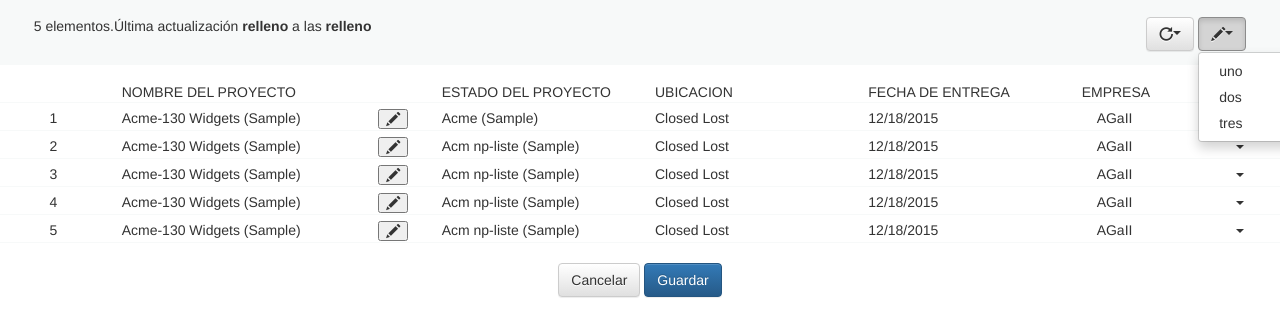
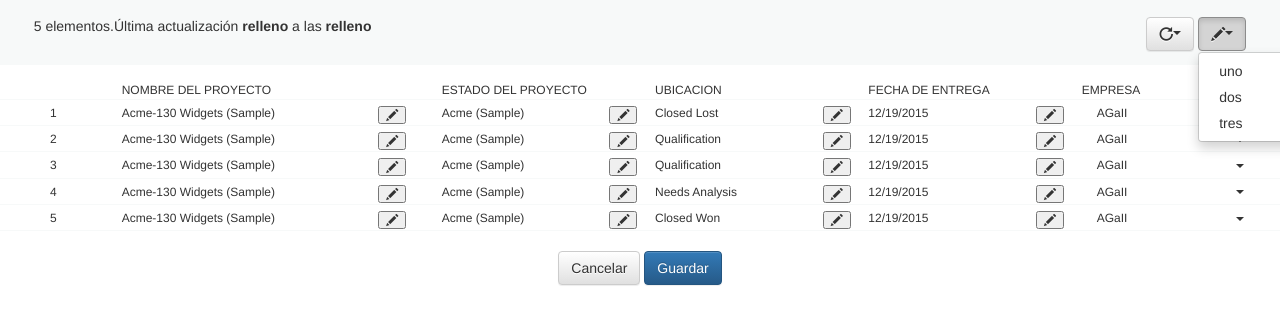
Before and after one commit to cilenedv/vivaGyM, a plain HTML site: page index.html in a window 1280 px wide. Both pictures are taken after a click on the button 1222 px from the left and 111 px from the top of the page. Shown: the part 78-414 px from the top of the page. Drawn offline with nearby package versions, Linux system fonts and the light colour scheme.

Commit message:
añadiendo botones

```diff
--- a/css/main.css
+++ b/css/main.css
@@ -22,6 +22,7 @@ span.caret.drop-list-ent {
 
 .celdas-lista-ent{
 	padding-top: 1%;
+	font-size: 12px;
 }
 
 
--- a/index.html
+++ b/index.html
@@ -79,9 +79,30 @@
 						<button class="glyphicon glyphicon-pencil"></button>
 					</div>
 				</div>
-				<div class="col-md-2">Acme (Sample)</div>
-				<div class="col-md-2">Closed Lost</div>
-				<div class="col-md-2">12/18/2015</div>
+				<div class="col-md-2">
+					<div class="col-md-10 np-list">
+						Acme (Sample)
+					</div>
+					<div class="col-md-2 lap-editor edit-hidden">
+						<button class="glyphicon glyphicon-pencil"></button>
+					</div>
+				</div>
+				<div class="col-md-2">
+					<div class="col-md-10 np-list">
+						Closed Lost
+					</div>
+					<div class="col-md-2 lap-editor edit-hidden">
+						<button class="glyphicon glyphicon-pencil"></button>
+					</div>
+				</div>
+				<div class="col-md-2">
+					<div class="col-md-10 np-list">
+						12/19/2015
+					</div>
+					<div class="col-md-2 lap-editor edit-hidden">
+						<button class="glyphicon glyphicon-pencil"></button>
+					</div>
+				</div>
 				<div class="col-md-2">
 					<div class="col-md-9">
 						AGaII
@@ -101,9 +122,30 @@
 						<button class="glyphicon glyphicon-pencil"></button>
 					</div>
 				</div>
-				<div class="col-md-2">Acm np-liste (Sample)</div>
-				<div class="col-md-2">Closed Lost</div>
-				<div class="col-md-2">12/18/2015</div>
+				<div class="col-md-2">
+					<div class="col-md-10 np-list">
+						Acme (Sample)
+					</div>
+					<div class="col-md-2 lap-editor edit-hidden">
+						<button class="glyphicon glyphicon-pencil"></button>
+					</div>
+				</div>
+				<div class="col-md-2">
+					<div class="col-md-10 np-list">
+						Qualification
+					</div>
+					<div class="col-md-2 lap-editor edit-hidden">
+						<button class="glyphicon glyphicon-pencil"></button>
+					</div>
+				</div>
+				<div class="col-md-2">
+					<div class="col-md-10 np-list">
+						12/19/2015
+					</div>
+					<div class="col-md-2 lap-editor edit-hidden">
+						<button class="glyphicon glyphicon-pencil"></button>
+					</div>
+				</div>
 				<div class="col-md-2">
 					<div class="col-md-9">
 						AGaII
@@ -123,9 +165,30 @@
 						<button class="glyphicon glyphicon-pencil"></button>
 					</div>
 				</div>
-				<div class="col-md-2">Acm np-liste (Sample)</div>
-				<div class="col-md-2">Closed Lost</div>
-				<div class="col-md-2">12/18/2015</div>
+				<div class="col-md-2">
+					<div class="col-md-10 np-list">
+						Acme (Sample)
+					</div>
+					<div class="col-md-2 lap-editor edit-hidden">
+						<button class="glyphicon glyphicon-pencil"></button>
+					</div>
+				</div>
+				<div class="col-md-2">
+					<div class="col-md-10 np-list">
+						Qualification
+					</div>
+					<div class="col-md-2 lap-editor edit-hidden">
+						<button class="glyphicon glyphicon-pencil"></button>
+					</div>
+				</div>
+				<div class="col-md-2">
+					<div class="col-md-10 np-list">
+						12/19/2015
+					</div>
+					<div class="col-md-2 lap-editor edit-hidden">
+						<button class="glyphicon glyphicon-pencil"></button>
+					</div>
+				</div>
 				<div class="col-md-2">
 					<div class="col-md-9">
 						AGaII
@@ -145,9 +208,30 @@
 						<button class="glyphicon glyphicon-pencil"></button>
 					</div>
 				</div>
-				<div class="col-md-2">Acm np-liste (Sample)</div>
-				<div class="col-md-2">Closed Lost</div>
-				<div class="col-md-2">12/18/2015</div>
+				<div class="col-md-2">
+					<div class="col-md-10 np-list">
+						Acme (Sample)
+					</div>
+					<div class="col-md-2 lap-editor edit-hidden">
+						<button class="glyphicon glyphicon-pencil"></button>
+					</div>
+				</div>
+				<div class="col-md-2">
+					<div class="col-md-10 np-list">
+						Needs Analysis
+					</div>
+					<div class="col-md-2 lap-editor edit-hidden">
+						<button class="glyphicon glyphicon-pencil"></button>
+					</div>
+				</div>
+				<div class="col-md-2">
+					<div class="col-md-10 np-list">
+						12/19/2015
+					</div>
+					<div class="col-md-2 lap-editor edit-hidden">
+						<button class="glyphicon glyphicon-pencil"></button>
+					</div>
+				</div>
 				<div class="col-md-2">
 					<div class="col-md-9">
 						AGaII
@@ -167,9 +251,30 @@
 						<button class="glyphicon glyphicon-pencil"></button>
 					</div>
 				</div>
-				<div class="col-md-2">Acm np-liste (Sample)</div>
-				<div class="col-md-2">Closed Lost</div>
-				<div class="col-md-2">12/18/2015</div>
+				<div class="col-md-2">
+					<div class="col-md-10 np-list">
+						Acme (Sample)
+					</div>
+					<div class="col-md-2 lap-editor edit-hidden">
+						<button class="glyphicon glyphicon-pencil"></button>
+					</div>
+				</div>
+				<div class="col-md-2">
+					<div class="col-md-10 np-list">
+						Closed Won
+					</div>
+					<div class="col-md-2 lap-editor edit-hidden">
+						<button class="glyphicon glyphicon-pencil"></button>
+					</div>
+				</div>
+				<div class="col-md-2">
+					<div class="col-md-10 np-list">
+						12/19/2015
+					</div>
+					<div class="col-md-2 lap-editor edit-hidden">
+						<button class="glyphicon glyphicon-pencil"></button>
+					</div>
+				</div>
 				<div class="col-md-2">
 					<div class="col-md-9">
 						AGaII
--- a/js/app.js
+++ b/js/app.js
@@ -23,7 +23,6 @@ $('.dropdown-toggle').dropdown();
 
 var editarLista = function(){
 	$(".lap-editor").click(lapizEditor);
-	$(".np-list").keypress(guardadoEditado);
 }
 
 $(document).ready(editarLista);
@@ -34,14 +33,13 @@ var lapizEditor = function(){
 		$(contenEdit).focus();
 		$(contenEdit).parent().addClass("inputCajaEdit");
 }
-
-var guardadoEditado = function(e){
-	if (e.keycode == 13) {
-		$(".lap-editor").remove();
-	}
-	return e.which != 13;
-	$(this).parent().removeClass("inputCajaEdit");
-}
+	$(".np-list").keypress(function(e){
+		$(this).attr("contenteditable","false");
+		$(this).parent().removeClass("inputCajaEdit");
+		$(this).next().remove();
+		return e.which != 13;
+	});
+	//
 // $(".lap-editor").ready(function(){
 // 	$(".lap-editor").click(function(){
 // 		var contenEdit = $(this).prev();
```
